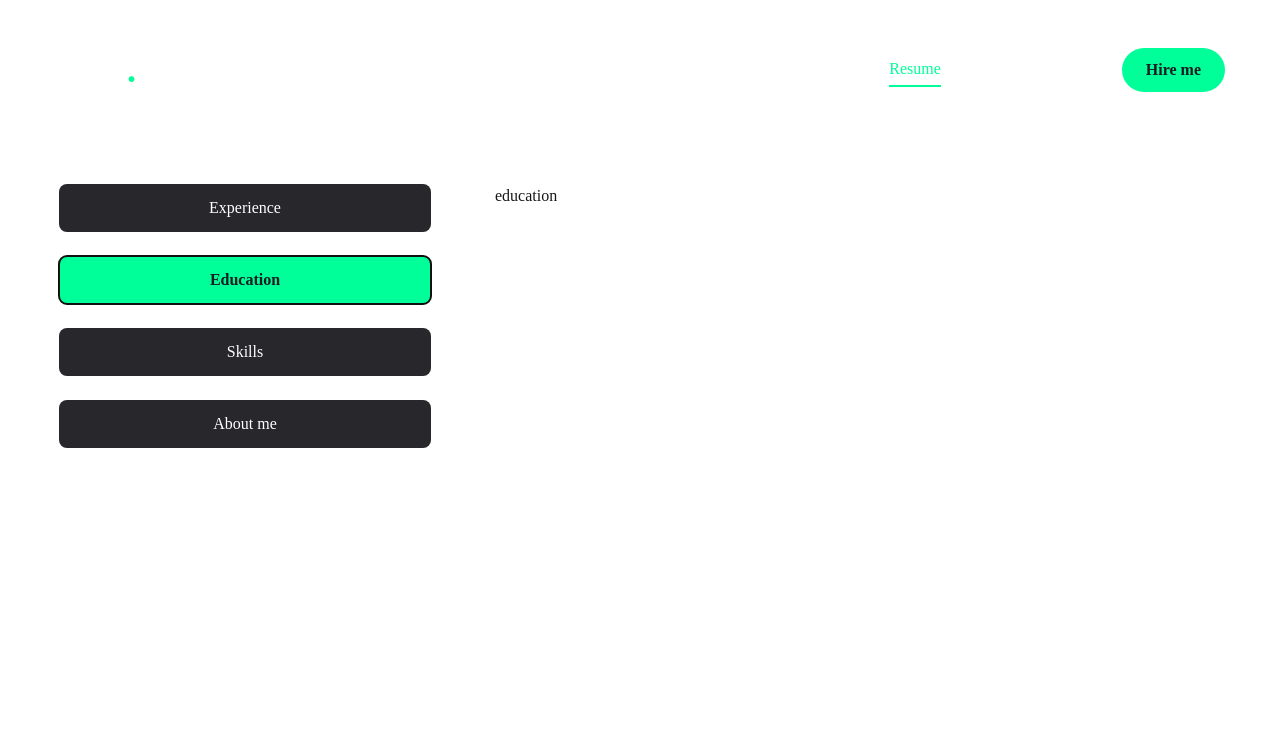
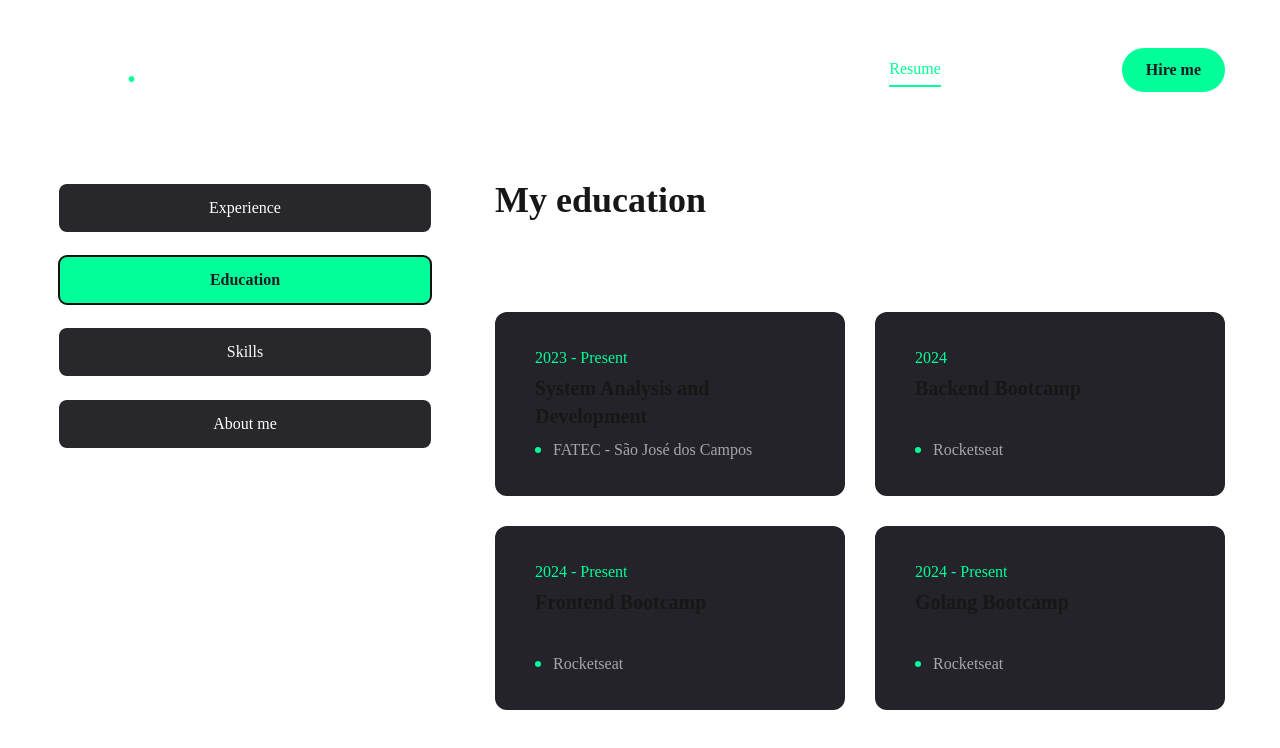
Before and after one commit to JVMedeiros/joao-portfolio, a Next.js app: page /resume in a window 1280 px wide. Both pictures are taken after a click on the tab "Education". Shown: the top 748 px of the page. Built offline with nearby package versions, Linux system fonts and the light colour scheme.

Commit message:
wip: resume page

```diff
--- a/app/resume/page.tsx
+++ b/app/resume/page.tsx
@@ -74,22 +74,22 @@ const education = {
   description: 'Description',
   items: [
     {
-      company: 'FATEC - São José dos Campos',
+      institution: 'FATEC - São José dos Campos',
       degree: 'System Analysis and Development',
       duration: '2023 - Present'
     },
     {
-      company: 'Rocketseat',
+      institution: 'Rocketseat',
       degree: 'Backend Bootcamp',
       duration: '2024'
     },
     {
-      company: 'Rocketseat',
+      institution: 'Rocketseat',
       degree: 'Frontend Bootcamp',
       duration: '2024 - Present'
     },
     {
-      company: 'Rocketseat',
+      institution: 'Rocketseat',
       degree: 'Golang Bootcamp',
       duration: '2024 - Present'
     },
@@ -168,6 +168,8 @@ function Resume() {
                 <p className='max-w-[600px] text-white/60 mx-auto xl:mx-0'>
                   {experience.description}
                 </p>
+
+                {/* FIX: Scroll is not turning green */}
                 <ScrollArea>
                   <ul className='grid grid-cols-1 lg:grid-cols-2 gap-[30px]'>
                     {experience.items.map((item, index) => {
@@ -186,8 +188,50 @@ function Resume() {
                 </ScrollArea>
               </div>
             </TabsContent>
-            <TabsContent value='education' className='w-full'>education</TabsContent>
-            <TabsContent value='skills' className='w-full'>skills</TabsContent>
+
+            <TabsContent value='education' className='w-full'>
+              <div className='flex flex-col gap-[30px] text-center xl:text-left'>
+                <h3 className='text-4xl font-bold'>{education.title}</h3>
+                <p className='max-w-[600px] text-white/60 mx-auto xl:mx-0'>
+                  {education.description}
+                </p>
+
+                {/* FIX: Scroll is not turning green */}
+                <ScrollArea>
+                  <ul className='grid grid-cols-1 lg:grid-cols-2 gap-[30px]'>
+                    {education.items.map((item, index) => {
+                      return (
+                        <li key={index} className='bg-[#232329] h-[184px] py-6 px-10 rounded-xl flex flex-col justify-center items-center lg:items-start'>
+                          <span className='text-accent'>{item.duration}</span>
+                          <h3 className='text-xl max-w-[260px] min-h-[60px] text-center lg:text-left'>{item.degree}</h3>
+                          <div className='flex items-center gap-3'>
+                            <span className='w-[6px] h-[6px] rounded-full bg-accent'></span>
+                            <p className='text-white/60'>{item.institution}</p>
+                          </div>
+                        </li>
+                      )
+                    })}
+                  </ul>
+                </ScrollArea>
+              </div>
+            </TabsContent>
+            <TabsContent value='skills' className='w-full h-full'>
+              <div className="flex flex-col gap-[30px]">
+                <div className='flex flex-col gap-[30px] text-center xl:text-left'>
+                  <h3 className='text-4xl font-bold'>{skills.title}</h3>
+                  <p className='max-w-[600px] text-white/60 mx-auto xl:mx-0'>
+                    {skills.description}
+                  </p>
+                </div>
+                <ul>
+                  {skills.skillList.map((skill, index) => {
+                    return (
+                      <li key={index}>{skill.name}</li>
+                      )
+                    })}
+                </ul>
+              </div>
+            </TabsContent>
             <TabsContent value='about' className='w-full'>about me</TabsContent>
 
           </div>
```
